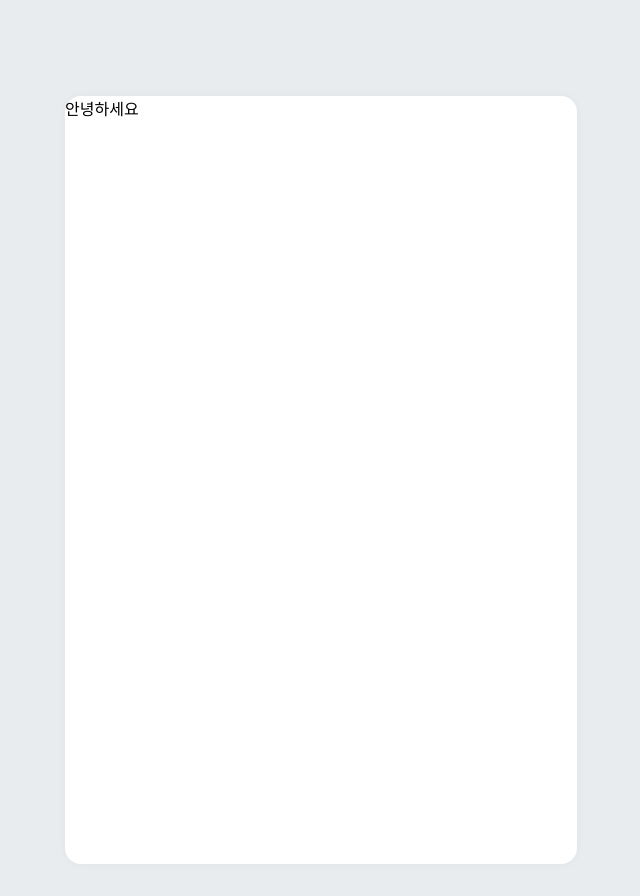
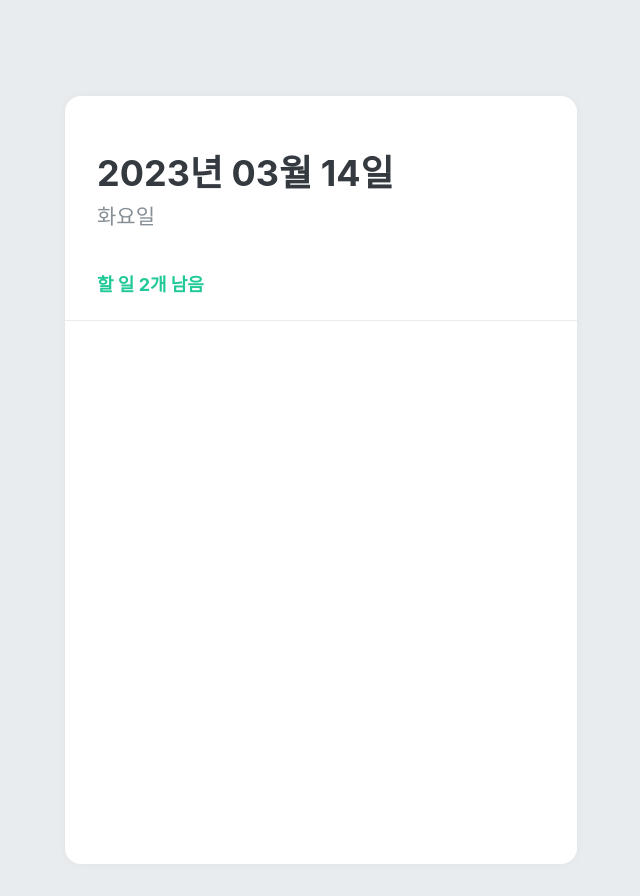
Before and after one commit to slowteady/todo-list, a React (Create React App) app: page / in a window 1280 px wide. Shown: the whole page, without its empty margins (319-959 px from the left). Built offline with nearby package versions, Linux system fonts and the light colour scheme.

Commit message:
TodoTemplate, TodoHead 추가

```diff
--- a/src/App.js
+++ b/src/App.jsx
@@ -1,5 +1,6 @@
 import React from 'react';
 import { createGlobalStyle } from 'styled-components';
+import TodoHead from './components/TodoHead';
 import TodoTemplate from './components/TodoTemplate';
 
 const GlobalStyle = createGlobalStyle`
@@ -8,13 +9,15 @@
   }
 `;
 
-const app = () => {
+const App = () => {
   return (
     <>
       <GlobalStyle />
-      <TodoTemplate>안녕하세요</TodoTemplate>
+      <TodoTemplate>
+        <TodoHead />
+      </TodoTemplate>
     </>
   )
 }
 
-export default app;
+export default App;
--- /dev/null
+++ b/src/components/TodoHead.jsx
@@ -0,0 +1,38 @@
+import React from 'react';
+import styled from 'styled-components';
+
+const TodoHeadBlock = styled.div`
+  padding-top: 48px;
+  padding-left: 32px;
+  padding-right: 32px;
+  padding-bottom: 24px;
+  border-bottom: 1px solid #e9ecef;
+  h1 {
+    margin: 0;
+    font-size: 36px;
+    color: #343a40;
+  }
+  .day {
+    margin-top: 4px;
+    color: #868e96;
+    font-size: 21px;
+  }
+  .tasks-left {
+    color: #20c997;
+    font-size: 18px;
+    margin-top: 40px;
+    font-weight: bold;
+  }
+`;
+
+const TodoHead = () => {
+  return (
+    <TodoHeadBlock>
+      <h1>2023년 03월 14일</h1>
+      <div className='day'>화요일</div>
+      <div className='tasks-left'>할 일 2개 남음</div>
+    </TodoHeadBlock>
+  )
+}
+
+export default TodoHead;
```
Also changed, not shown: src/components/TodoTemplate.jsx (renamed from src/components/TodoTemplate.js).
